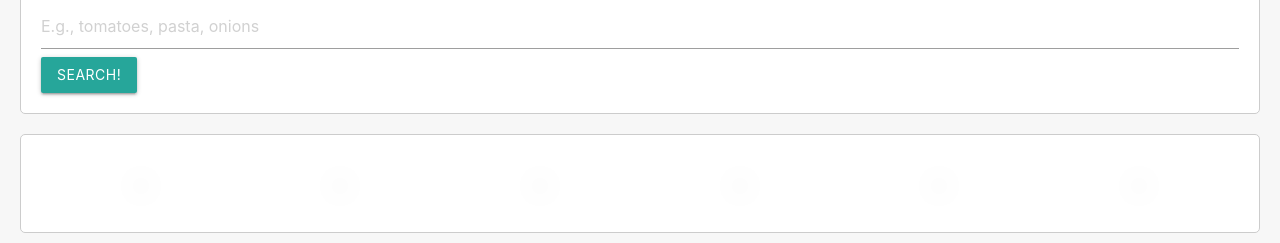
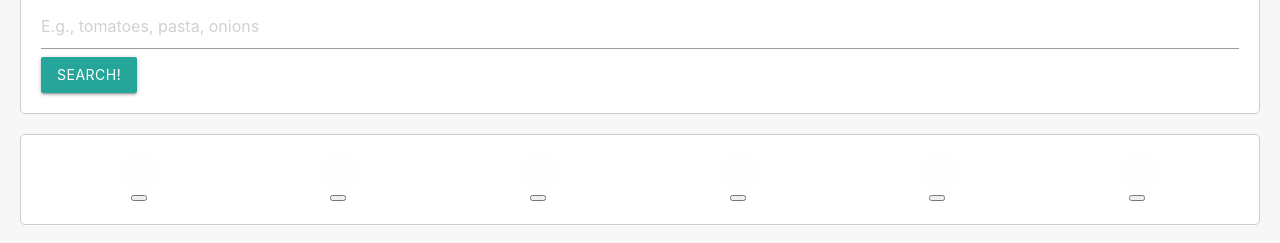
Before and after one commit to concentratedcreatives/Pantry-Pioneers, a plain HTML site: page index.html in a window 1280 px wide. Shown: the part 349-592 px from the top of the page. Drawn offline with nearby package versions, Linux system fonts and the light colour scheme.

Commit message:
changed recipe labels to buttons

```diff
--- a/Assets/script.js
+++ b/Assets/script.js
@@ -56,3 +56,18 @@ function getApi(event) {
     });
 }
 searchButton.addEventListener("click", getApi);
+
+function getApi2(event) {
+  event.preventDefault();
+  var requestUrl = "";
+  fetch(requestUrl)
+    .then(function (response) {
+      return response.json();
+    })
+    .then(function (data) {
+      console.log(data);
+      console.log(requestUrl);
+    });
+}
+
+recipeButton.addEventListener("click", getApi2);
--- a/Assets/style.css
+++ b/Assets/style.css
@@ -58,6 +58,6 @@ img {
   flex-wrap: wrap;
   justify-content: space-around;
 }
-figcaption {
+.imgButton {
   text-align: center;
 }
--- a/index.html
+++ b/index.html
@@ -63,30 +63,55 @@
 
     <section id="search-results">
       <div id="recipe-images">
-        <figure>
+        <div class="recipe-container">
+          <div>
           <img class="z-depth-4" id="recipe1" src="" />
-        <figcaption id="recipe1cap"></figcaption>
-      </figure>
-      <figure>
+        </div>
+        <div>
+        <button class="imgButton" id="recipe1cap"></button>
+      </div>
+      </div>
+      <div class="recipe-container">
+        <div>
         <img class="z-depth-4" id="recipe2" src="" />
-          <figcaption id="recipe2cap"></figcaption>
-        </figure>
-        <figure>
-          <img class="z-depth-4" id="recipe3" src="" />
-          <figcaption id="recipe3cap"></figcaption>
-        </figure>
-        <figure>
-          <img class="z-depth-4" id="recipe4" src="" />
-            <figcaption id="recipe4cap"></figcaption>
-        </figure>
-        <figure>
-          <img class="z-depth-4" id="recipe5" src="" />
-            <figcaption id="recipe5cap"></figcaption>
-        </figure>
-        <figure>
-          <img class="z-depth-4" id="recipe6" src="" />
-            <figcaption id="recipe6cap"></figcaption>
-          </figure>
+      </div>
+      <div>
+      <button class="imgButton" id="recipe2cap"></button>
+    </div>
+    </div>
+    <div class="recipe-container">
+      <div>
+      <img class="z-depth-4" id="recipe3" src="" />
+    </div>
+    <div>
+    <button class="imgButton" id="recipe3cap"></button>
+  </div>
+  </div>
+  <div class="recipe-container">
+    <div>
+    <img class="z-depth-4" id="recipe4" src="" />
+  </div>
+  <div>
+  <button class="imgButton" id="recipe4cap"></button>
+</div>
+</div>
+ <div class="recipe-container">
+  <div>
+  <img class="z-depth-4" id="recipe5" src="" />
+</div>
+<div>
+<button class="imgButton" id="recipe5cap"></button>
+</div>
+</div>
+ <div class="recipe-container">
+  <div>
+  <img class="z-depth-4" id="recipe6" src="" />
+</div>
+<div>
+<button class="imgButton" id="recipe6cap"></button>
+</div>
+</div>
+
 
 
 
```
